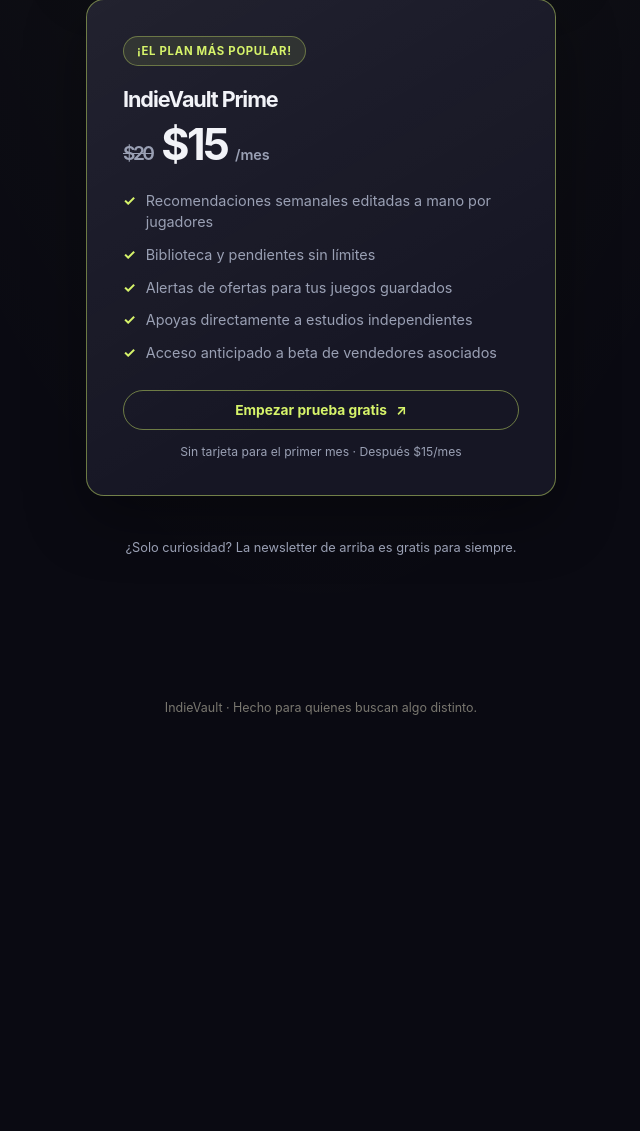
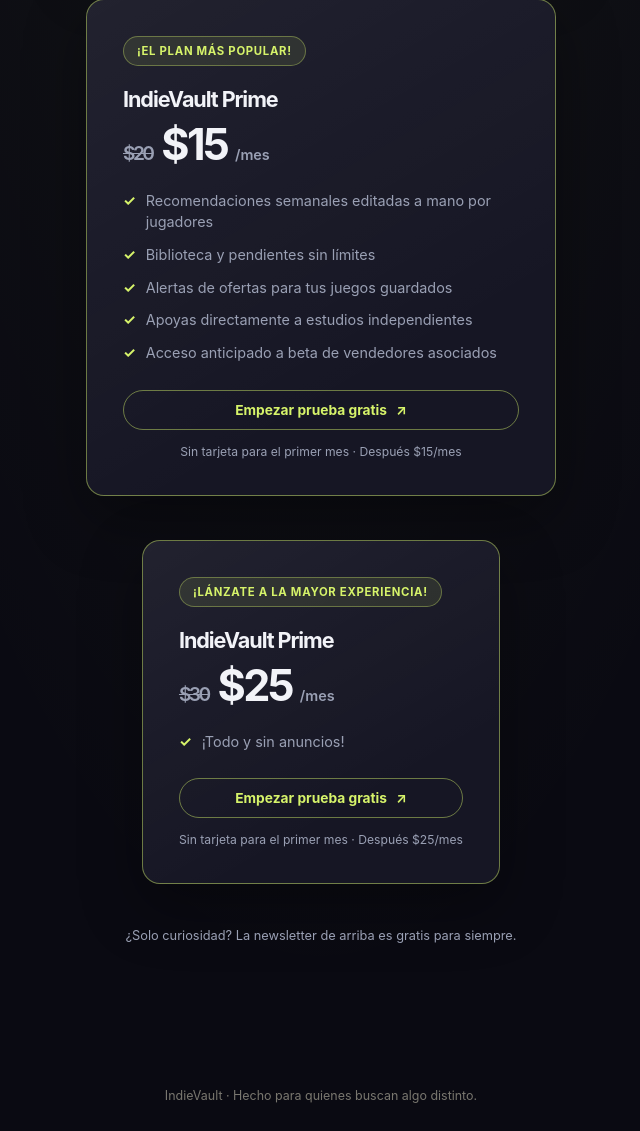
Before and after one commit to PolloYon06/IndieVault, a Django app: page /suscripcion/ in a window 1280 px wide. Shown: the part 1501-2632 px from the top of the page, without its empty margins (319-959 px from the left). Before the commit the page ends 2216 px from the top, so only its background shows below. Run offline with Django 5.2, Linux system fonts and the light colour scheme.

Commit message:
Agregar tercer plan Prime 25 USD

```diff
--- a/IndieVault/templates/suscripcion.html
+++ b/IndieVault/templates/suscripcion.html
@@ -59,6 +59,19 @@
             </article>
         </div>
 
+        <div class="plan-grid">
+            <article class="plan-card featured">
+                <span class="plan-badge">¡LÁNZATE A LA MAYOR EXPERIENCIA!</span>
+                <h3>IndieVault Prime</h3>
+                <p class="plan-price"><span class="plan-old">$30</span>$25 <small>/mes</small></p>
+                <ul class="plan-perks">
+                    <li>¡Todo y sin anuncios!</li>
+                </ul>
+                <a class="button" href="#suscripcion-email">Empezar prueba gratis <span aria-hidden="true">↗</span></a>
+                <p class="plan-note">Sin tarjeta para el primer mes · Después $25/mes</p>
+            </article>
+        </div>
+
         <p class="subscribe-note">¿Solo curiosidad? La newsletter de arriba es gratis para siempre.</p>
     </section>
 {% endblock %}
```
Also changed, not shown: 1 other file.
